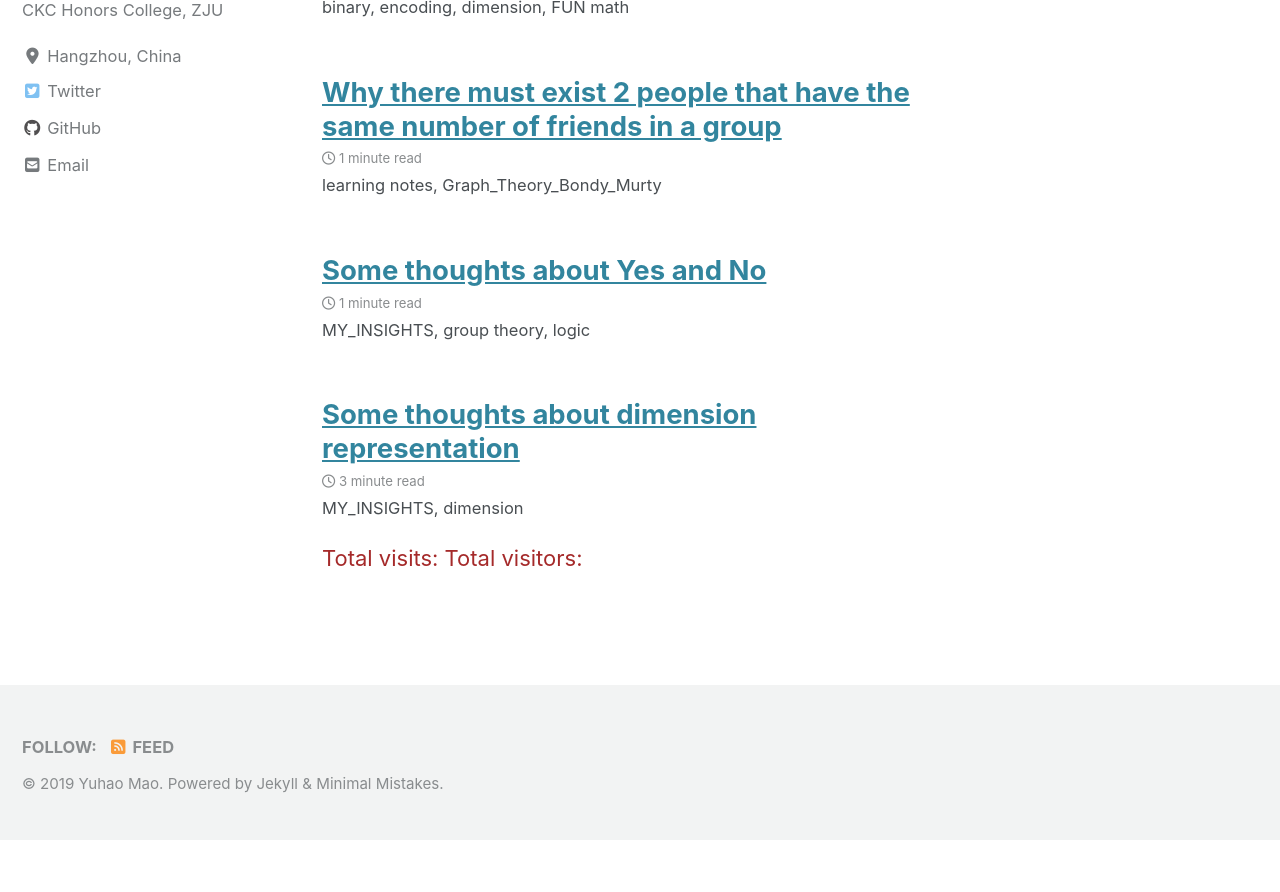
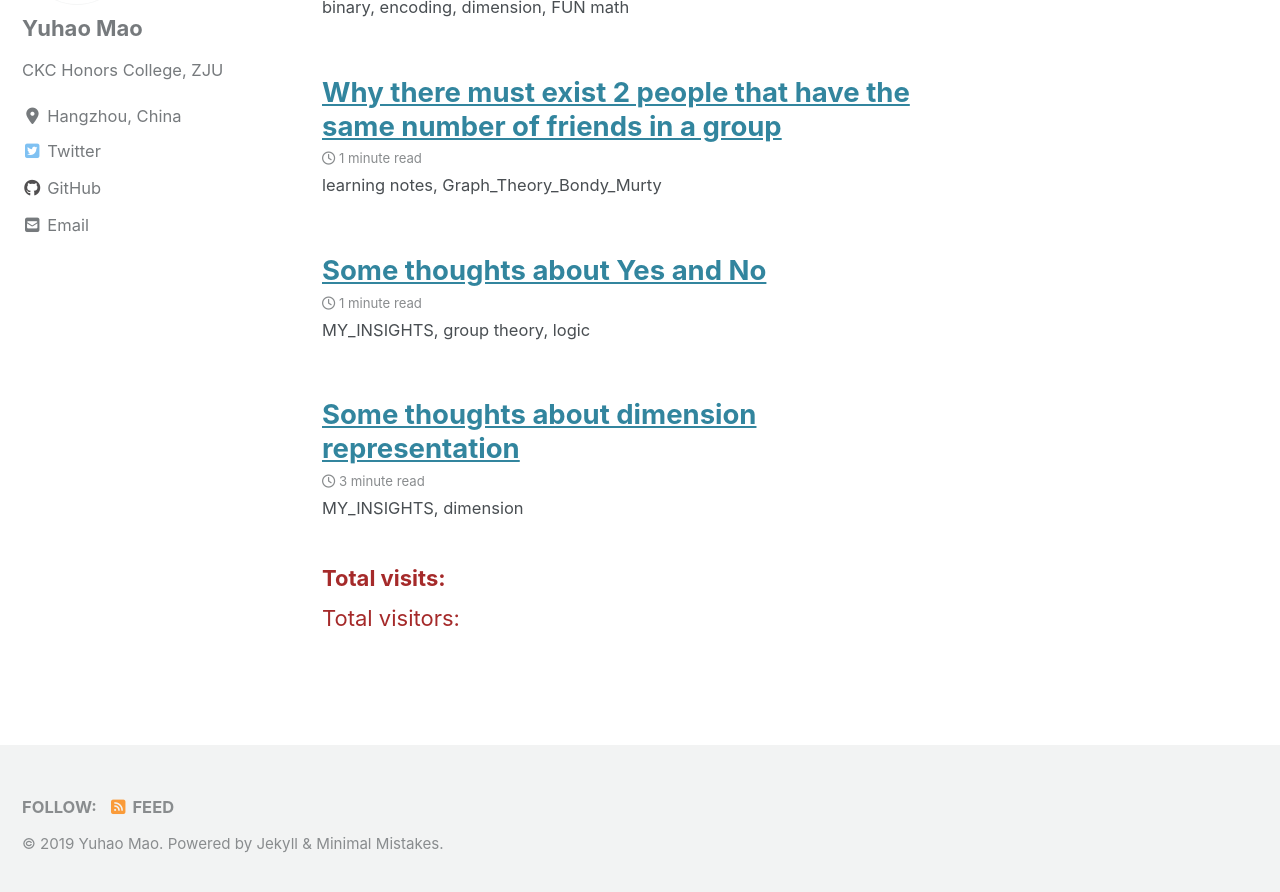
Before and after one commit to AlgebraLoveme/AlgebraLoveme.github.io, a Jekyll site: the page built from index.html, in a window 1280 px wide and 900 px high, scrolled down 707 px. Shown: the top 892 px of the window. Built offline with Jekyll 4.4.1, drawn with Linux system fonts in a browser that asks for light colours; cached includes are drawn as plain includes; nearby versions of some CDN libraries; the list of posts is cut into pages by our own code; comment, search, counter and statistics services are not loaded; before the commit the page ends 1547 px from its top, so only the background shows below that.

Commit message:
Update home.html

```diff
--- a/_layouts/home.html
+++ b/_layouts/home.html
@@ -13,7 +13,7 @@
 {% include paginator.html %}
 
 <script async src="//busuanzi.ibruce.info/busuanzi/2.3/busuanzi.pure.mini.js"></script>
-<span id="busuanzi_container_site_pv" style="align-content: center; color:brown; font: 200">Total visits: <span id="busuanzi_value_site_pv"></span></span>
+<h3 id="busuanzi_container_site_pv" style="align-content: center; color:brown; font: 200">Total visits: <span id="busuanzi_value_site_pv"></span></h3>
 
 
 <span id="busuanzi_container_site_uv" style="align-content: center; color:brown; font: 200">
```
